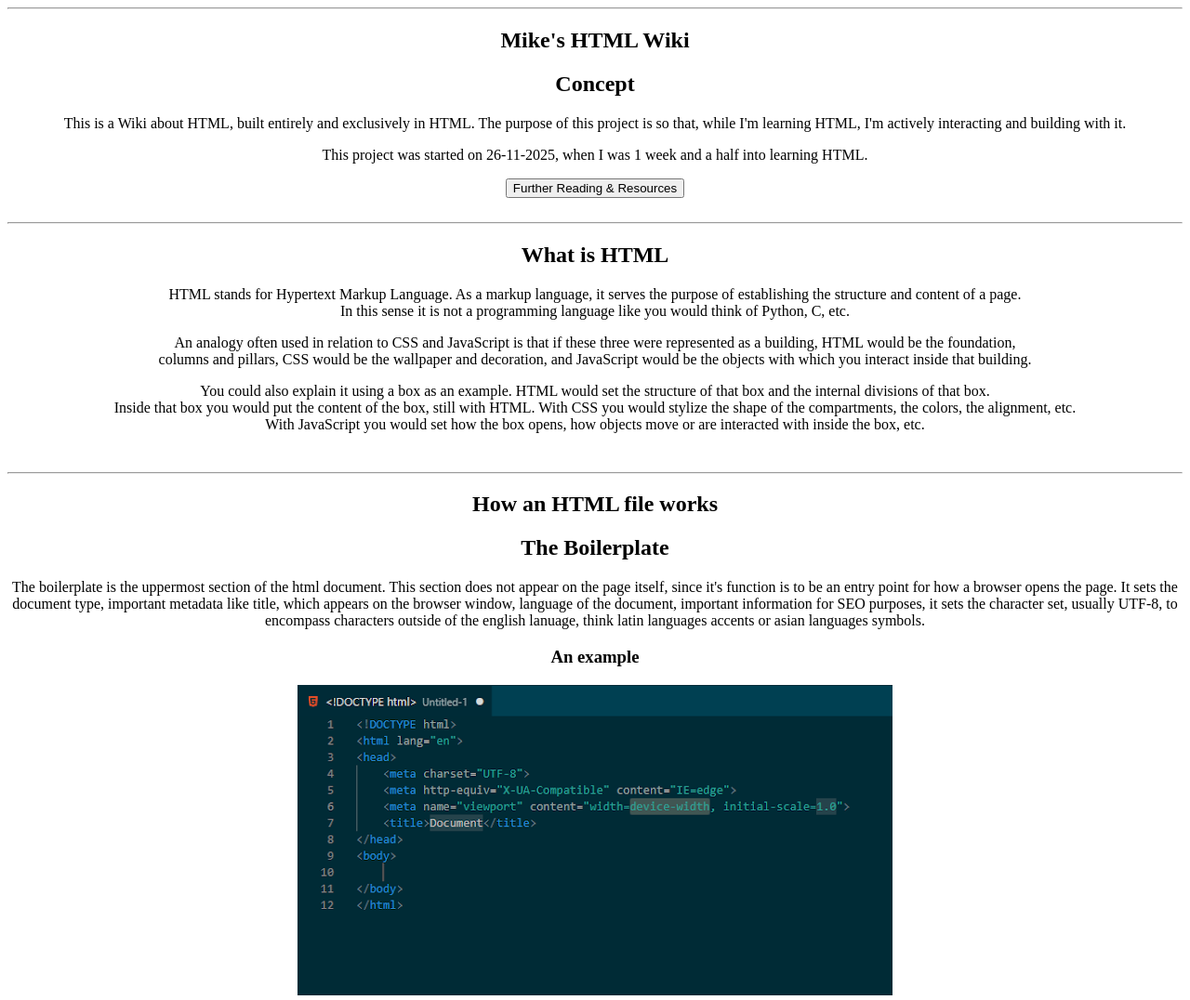
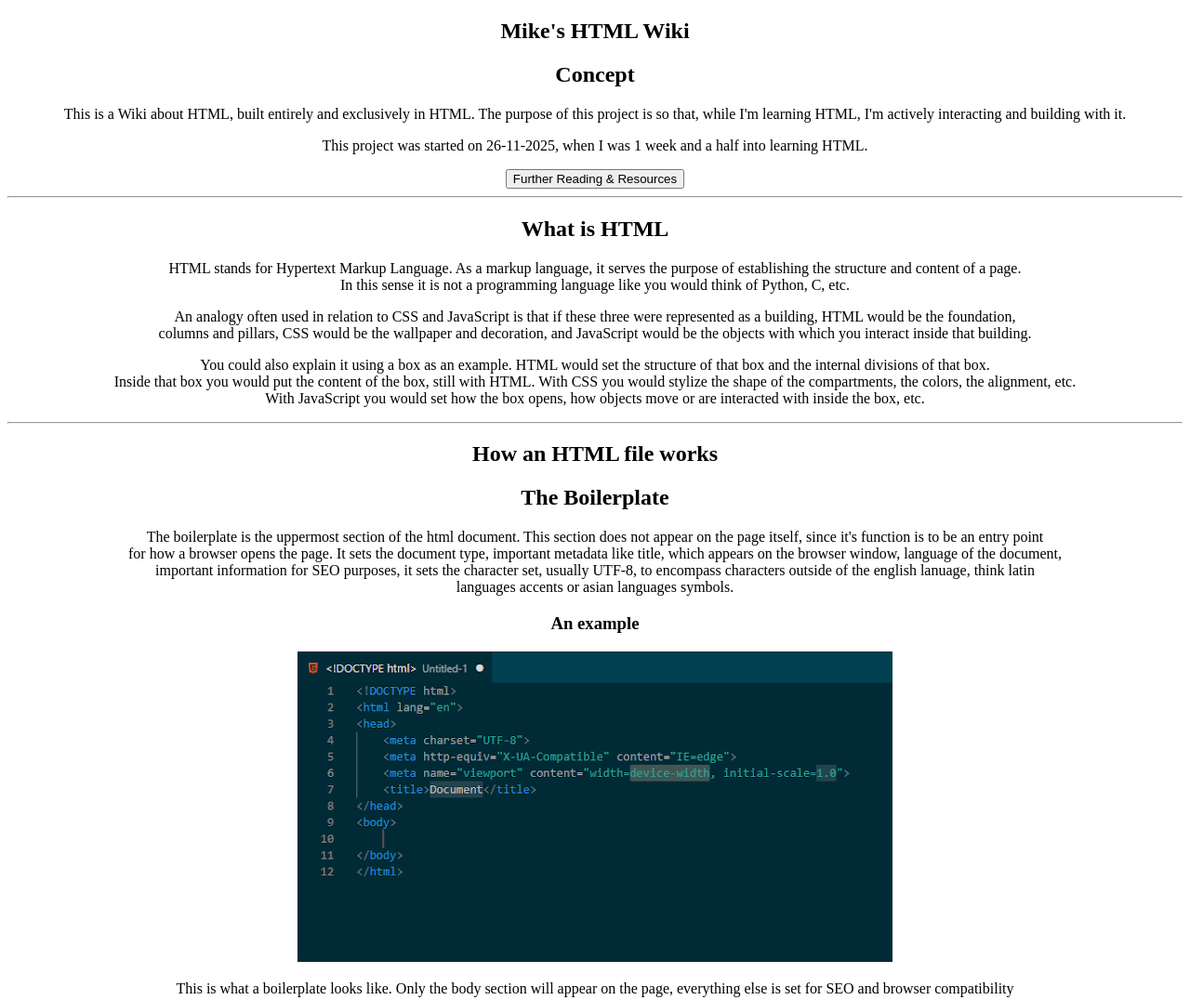
Before and after one commit to MikiMike98/Mike-s-HTML-Wiki, a plain HTML site: page index.html in a window 1280 px wide. Shown: the top 1076 px of the page at 93% size. Drawn offline with Linux system fonts and the light colour scheme.

Commit message:
was using <br> to add space between sections. it hurts accessability (screen readers, etc), so i removed it and kept only <hr> lines

```diff
--- a/index.html
+++ b/index.html
@@ -9,7 +9,6 @@
 <body>
     <header>
         <section align="center">
-            <hr>
             <h1> Mike's HTML Wiki </h1>
             <h2> Concept </h2>
             <p> This is a Wiki about HTML, built entirely and exclusively in HTML. The purpose of this project is so that, while I'm learning HTML, I'm actively interacting and building with it. </p>
@@ -18,11 +17,9 @@
             <a href="./resources.html" target="_self"> <button>Further Reading & Resources</button></a>
             </nav>
         </section>
+
     </header>
-
-    <br>
     <hr>
-
     <main>
         <section align="center">
             <h1> What is HTML </h1>
@@ -37,44 +34,36 @@
             You could also explain it using a box as an example. HTML would set the structure of that box and the internal divisions of that box. <br> Inside that box you would put the content of the box, still with HTML. With CSS you would stylize the shape of the compartments, the colors, the alignment, etc. <br> With JavaScript you would set how the box opens, how objects move or are interacted with inside the box, etc.
             </p>
         </section>
-        <br>
         <hr>
         <section align="center">
             <h1> How an HTML file works </h1>
             <h2> The Boilerplate </h2>
             <p>
             The boilerplate is the uppermost section of the html document.
-            This section does not appear on the page itself, since it's function is to be an entry point for how a browser opens the page.
-            It sets the document type, important metadata like title, which appears on the browser window, language of the document, important information for SEO purposes, it sets the character set, usually UTF-8, to encompass characters outside of the english lanuage, think latin languages accents or asian languages symbols.
+            This section does not appear on the page itself, since it's function is to be an entry point <br> for how a browser opens the page.
+            It sets the document type, important metadata like title, which appears on the browser window, language of the document, <br> important information for SEO purposes, it sets the character set, usually UTF-8, to encompass characters outside of the english lanuage, think latin <br> languages accents or asian languages symbols.
             </p>
             <h3> An example </h3>
             <img src="./images/HTML-boilerplate.png">
             <p> This is what a boilerplate looks like. Only the body section will appear on the page, everything else is set for SEO and browser compatibility </p>
         </section>
-        <br>
         <hr>
         <section align="center">
             <h1> Semantic vs Non-semantic HTML</h1>
         </section>
-        <br>
         <hr>
         <section align="center">
             <h1> HTML Elements </h1>
             <p> HTML elements are what determines which type of content is added to the page. This could be a heading, a paragraph, an image, a video, an iframe, etc.</p>
-            <br>
             <h2> Container Tags and Empty Tags</h2>
             <p> Elements differ in syntax. H1 through H6, P, Section, Div, et cetera, are elements that need container tags, while img or video use empty tags.</p>
-            <br>
             <h3> Container Tags</h3>
             <p>Elements that use Container Tags have their content contained between two tags. Here we can see the three parts of an element that requires container tags:</p>
             <img src="./images/ContainerTagExample.png" alt="Image showing Container Tag syntax" width="500px">
             <p>The closing tag is equal to the opening tag, except it includes a forward slash before the element name.</p>
-            <br>
             <h3> Empty Tags </h3>
             <p> Elements that use empty tags do not need a close tag, they are <strong>self</strong>-closing. </p>
-            <ul>
-                <li> Example: &lt;img src="google.com/catimage.png"&gt;</li>
-            </ul>
+            <p> <b>Example:</b> &lt;img src="google.com/catimage.png"&gt;</p>
             <p>Here we can see that the img element and the src="google.com/catimage.png are all contained within a singular Opening Tag. This is because img is a void element, a type of element that does not actually hold any content inside of itself, it simply points to content that is elsewhere, in this case a link of an image.</p>
             <p> Elements that link to content that is elsewhere on the web or a folder are not the only types of void elements. Other ones, like the &lt;br&gt; creates the dividing line that you see below and above this section. In this sense, most void elements either serve the purpose of linking to external content, or serve the purpose of creating structure markers, like these lines. This type of element has pretty much been made obsolete because of CSS (Cascading Style Sheets), while img, video, iframe, etc remain essential. </p>
             <hr>
```
